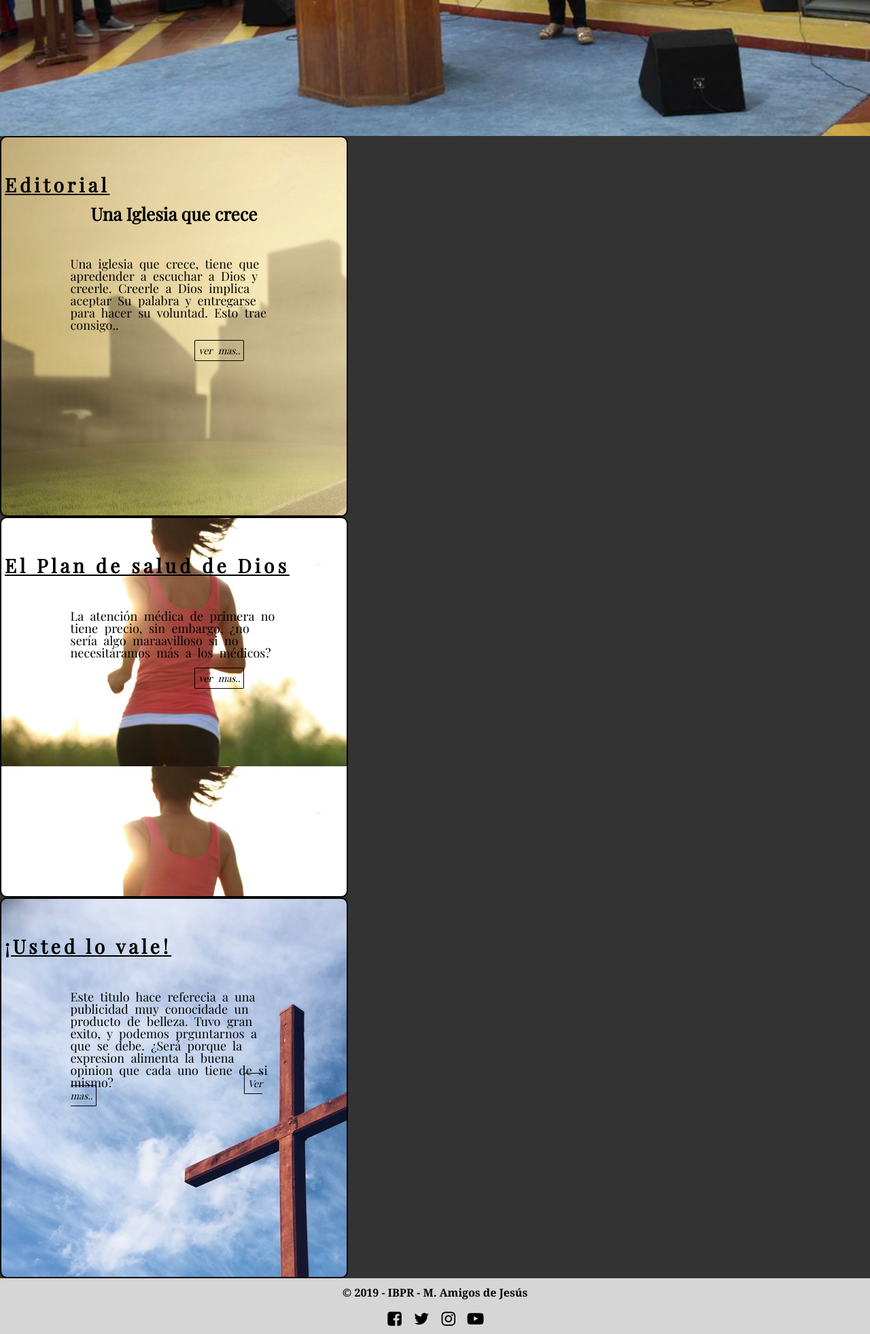
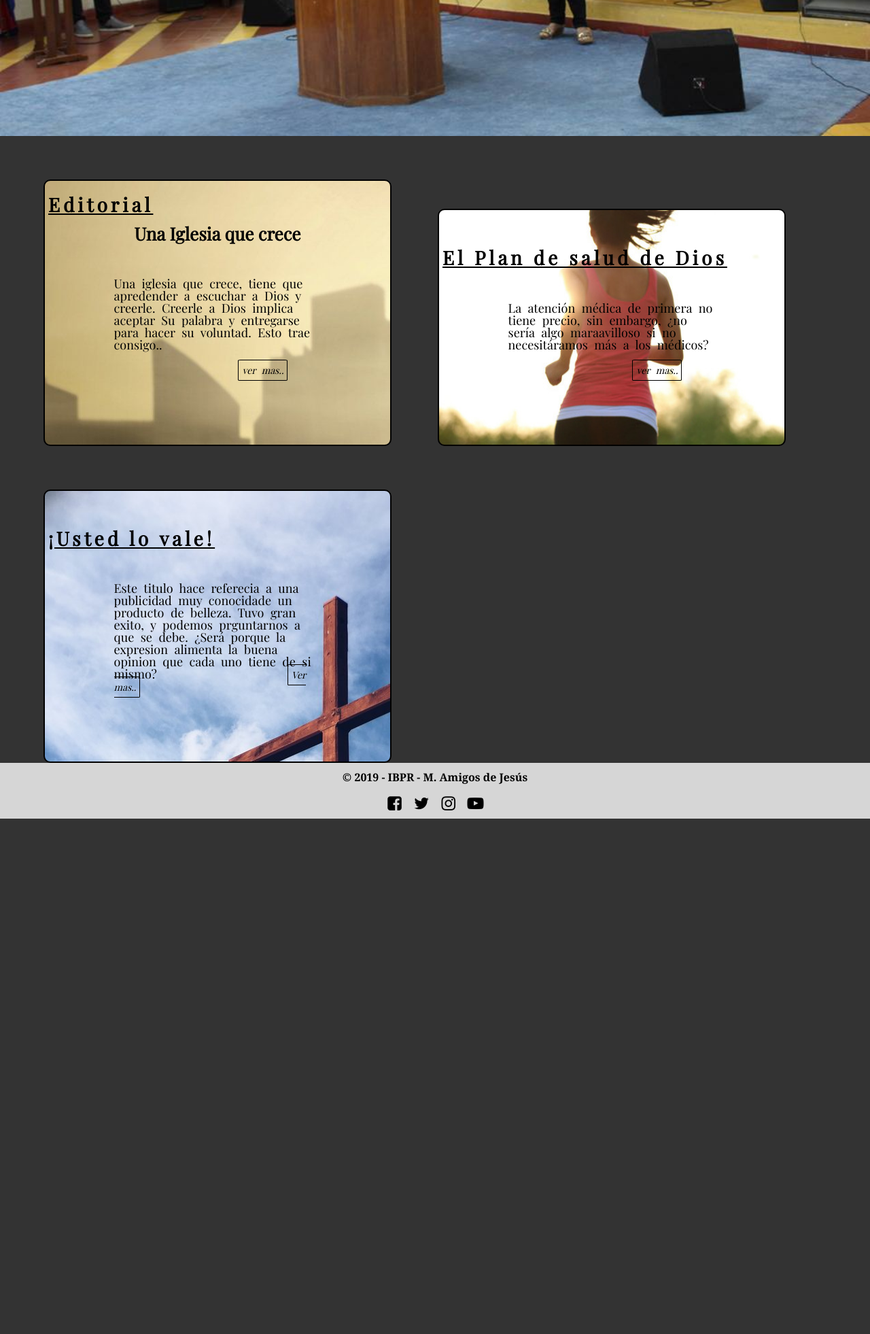
Before and after one commit to rickyMelida/panambireta, a PHP site: page / in a window 1280 px wide. Shown: the part 600-2562 px from the top of the page at 68% size. After the commit the page ends 1804 px from the top, so only its background shows below. Run offline with PHP 8.4, Linux system fonts and the light colour scheme; some web fonts are replaced.

Commit message:
Se editan estilos para adaptar los contenidos a tamño escritorio

```diff
--- a/css/contenidos.css
+++ b/css/contenidos.css
@@ -68,7 +68,6 @@
   padding: 10%;
 }
 
-/*.cont_editorial p i, .cont_info p i*/
 .ver_mas {
   border: solid 1px #000;
   border-radius: 5%;
@@ -85,17 +84,19 @@
 
 /*---------------------------Tamaño escritorio--------------------*/
 @media(min-width: 1024px) {
-  #content .contenido{
-    display: flex;
-    flex-wrap: wrap;/*Para que el elemento que no cabe en la pantalla se baje uno debajo del otro*/
+  #cont {
+    overflow: hidden;
+    width: 100%;
   }
 
   .contenido {
+    display: inline-block;
     width: 40%;
-    height: 70vh;
-    margin: 0;
-    padding: 0;
+    height: auto;
+    margin-left: 5%;
   }
 
-
+  #cont_editorial h3{
+    margin-top: -6%;
+  }
 }
```
